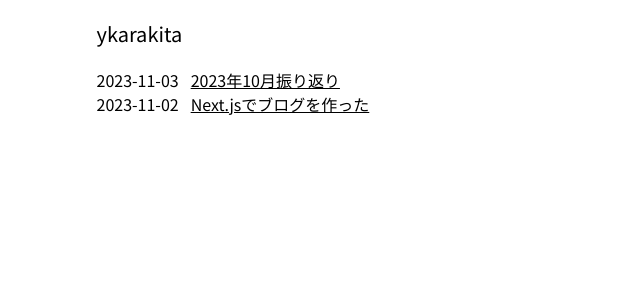
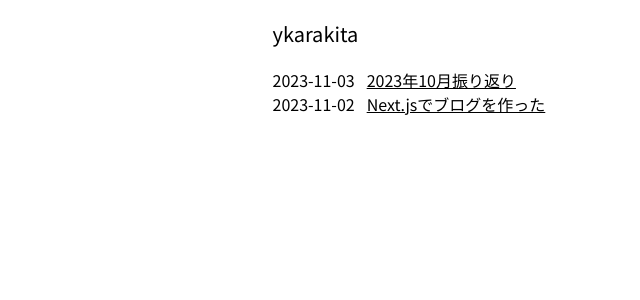
Before and after one commit to ykarakita/blog, a Next.js app: page / in a window 1280 px wide. Shown: the top 300 px of the page, without its empty margins (24-664 px from the left). Built offline with nearby package versions, Linux system fonts and the light colour scheme.

Commit message:
コンテンツの横幅を狭くする

```diff
--- a/app/layout.tsx
+++ b/app/layout.tsx
@@ -20,7 +20,7 @@ export default function RootLayout({ children }: { children: React.ReactNode })
   return (
     <html lang="ja">
       <body className={`${notoSansJP.className}`}>
-        <section className="mx-auto max-w-3xl px-4 sm:px-6 xl:max-w-5xl xl:px-0">
+        <section className="mx-auto max-w-2xl px-4 sm:px-6 xl:max-w-2xl xl:px-0">
           <Header />
           <main>{children}</main>
         </section>
```
